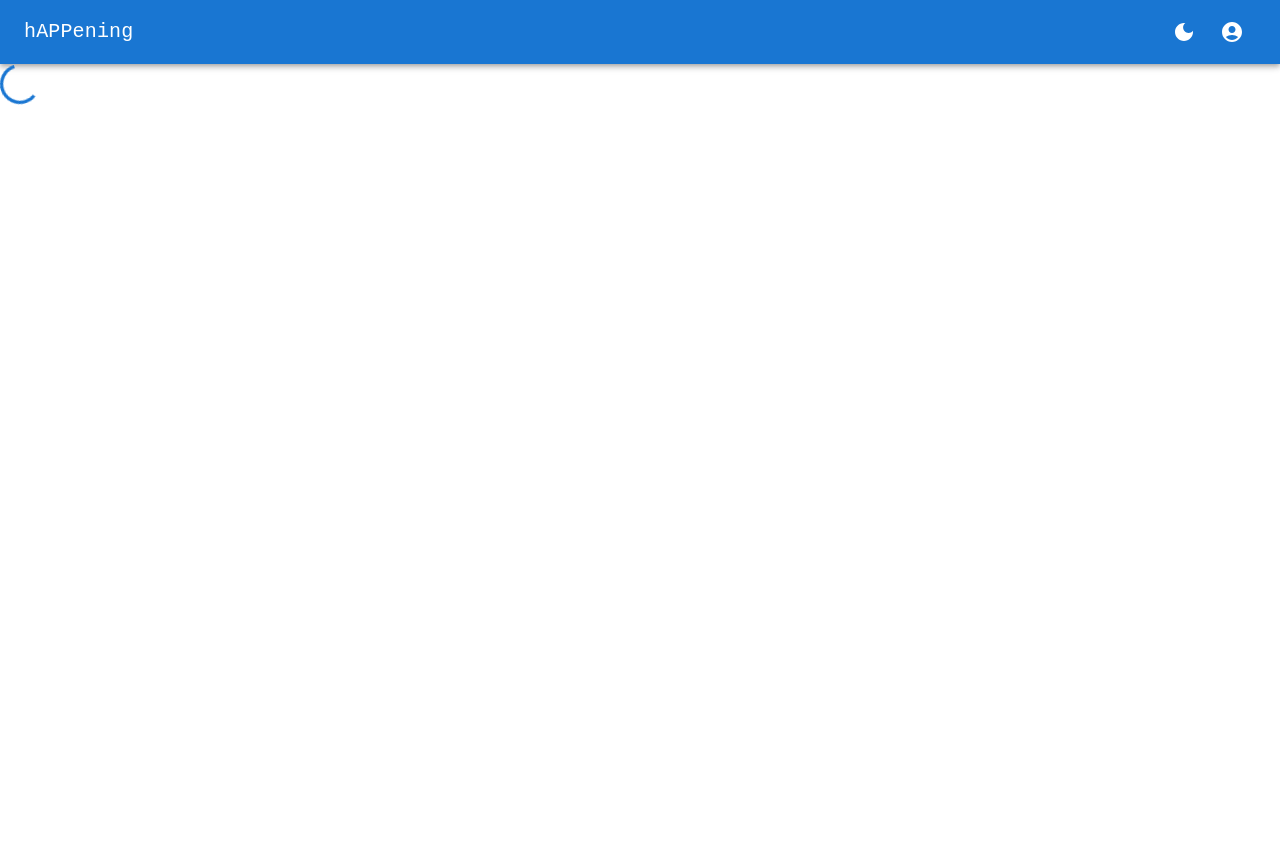
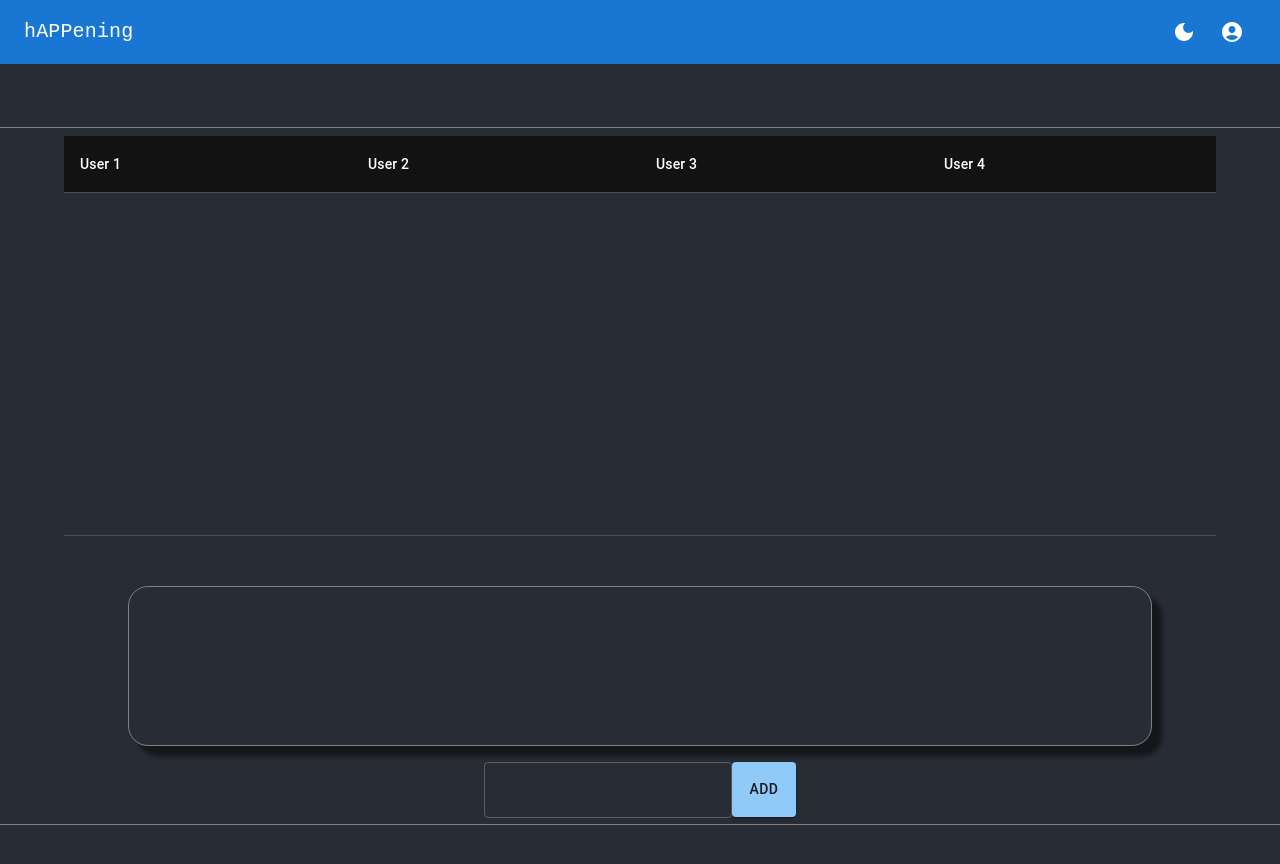
Before and after one commit to EricBlommel/bwv-projekttage-2022, a React (Create React App) app in the folder frontend/: page /event in a window 1280 px wide. Before the commit the page ends 800 px from the top, so only its background shows below. Built offline with nearby package versions, Linux system fonts and the light colour scheme.

Commit message:
change App.tsx to EventPage.tsx

```diff
--- a/frontend/src/App.tsx
+++ b/frontend/src/App.tsx
@@ -12,6 +12,7 @@ import {RootState} from "./_shared/helpers/store";
 import {connect, ConnectedProps} from "react-redux";
 import {AddCircle} from "@mui/icons-material";
 import AddEventButton from "./_shared/components/AddEventButton";
+import EventPage from "./_shared/components/EventPage";
 
 const mapState = (state: RootState) => ({
   themeStoreDarkMode: state.themeStore.darkMode
@@ -58,7 +59,7 @@ function App(props: Props) {
 
             </Box>
           } path="/"/>
-          <Route path="/event/" element={<CircularProgress/>} />
+          <Route path="/event/" element={<EventPage/>} />
         </Routes>
 
       </BrowserRouter>
--- /dev/null
+++ b/frontend/src/_shared/components/CSS/EventPage.css
@@ -0,0 +1,62 @@
+.EventPage {
+    text-align: center;
+    background-color: #282c34;
+}
+*{
+    padding: 0;
+    margin: 0;
+}
+
+#header {
+    height: 8vh;
+    width: 100vw;
+    border-bottom: grey 1px solid;
+}
+
+#main {
+    height: 87vh;
+    width: 100vw;
+    padding: 0;
+}
+
+#footer {
+    height: 5vh;
+    width: 100vw;
+    border-top: grey 1px solid;
+}
+
+.addItem {
+    height: 55px;
+    bottom: 1px;
+}
+
+#userAndItems {
+    width: 90vw;
+    border: lightgrey;
+    text-align: center;
+    margin: 1vh auto 10px auto;
+    height: 50vh;
+    max-height: 50vh;
+    align-content: start;
+}
+
+#userOfItem {
+    height: 3vh;
+    border: lightgrey;
+}
+
+#categorizedItems{
+    max-height: 45vh;
+    height: 3vh;
+}
+
+#uncategorizedItemList{
+    height: 20vh;
+    width: 80vw;
+    border: 1px solid grey;
+    box-shadow: 10px 10px 5px rgba(0,0,0,0.5);
+    border-radius: 20px;
+    margin: auto auto 5vh auto;
+    text-align: left;
+    padding: 20px;
+}
--- a/frontend/src/_shared/components/EventPage.tsx
+++ b/frontend/src/_shared/components/EventPage.tsx
@@ -1,5 +1,15 @@
-import {Button, Chip, createTheme, Table, TableBody, TableCell, TableRow, TextField, ThemeProvider} from "@mui/material";
-import React, {useState} from "react";
+import React, {useState} from 'react';
+import './CSS/EventPage.css';
+import {
+  Button, Chip,
+  createTheme, Grid, Stack,
+  Table,
+  TableBody,
+  TableCell, TableContainer, TableHead,
+  TableRow,
+  TextField,
+  ThemeProvider
+} from "@mui/material";
 
 const darkTheme = createTheme({
   palette: {
@@ -7,69 +17,104 @@ const darkTheme = createTheme({
   }
 })
 
-const lightTheme = createTheme({
-  palette: {
-    mode: "light"
-  }
-})
-
-const theme = {
-  spacing: 8,
+interface item {
+  item: string;
+  user: string;
 }
 
-function App() {
+function EventPage() {
 
-  const [items, setItems] = useState<string[]>([]);
+  const [uncategorizedItems, setUncategorizedItems] = useState<string[]>([]);
   const [text, setText] = useState<string>("");
+  const [categorizedItems, setCategorizedItems] = useState<item[]>([]);
+  const [users] = useState(['User 1', 'User 2', 'User 3', 'User 4']);
+  const testUser = 'User 3'
+
+  function handleDeleteUncategorized(indexToDelete: number) {
+    setUncategorizedItems(uncategorizedItems => uncategorizedItems.filter((value, index: number) => index !== indexToDelete));
+  }
+
+  function handleDeleteCategorized(indexToDelete: number) {
+    setCategorizedItems(uncategorizedItems => uncategorizedItems.filter((value, index: number) => index !== indexToDelete));
+  }
 
   function handleAdd(item: string) {
-    const newList = items.concat(item);
+    const newList = uncategorizedItems.concat(item);
 
-    setItems(newList);
+    setUncategorizedItems(newList);
     setText("");
   }
 
-  function handleDelete(item: string) {
-    const newList = items.concat(item);
-
-    setItems(newList);
+  function addItemsToUser(item: string, index: number) {
+    const newList = categorizedItems.concat({item: item, user: testUser});
+    setCategorizedItems(newList);
+    handleDeleteUncategorized(index);
+    console.log(newList);
   }
 
   return (
       <ThemeProvider theme={darkTheme}>
-      <body className="App">
+        <div className="App">
           <div id="header"></div>
           <div id="main">
-        <Table id={"userAndItems"}>
+            <TableContainer style={{maxHeight: 450}}>
+              <Table id={"userAndItems"} stickyHeader={true}>
+                <TableHead>
+                  <TableRow>
+                    {users.map((user) =>
+                        <TableCell>{user}</TableCell>
+                    )}
+                  </TableRow>
+                </TableHead>
                 <TableBody>
-            <TableRow>
-              <TableCell>Item</TableCell>
-              <TableCell>User</TableCell>
-              <TableCell></TableCell>
-              <TableCell></TableCell>
+                  <TableRow id={'contentRow'}>
+                    {users.map((user) =>
+                        <TableCell>
+                          {
+                            categorizedItems.map((categorizedItem, index) =>
+                                    user === categorizedItem.user && (
+                                        <Stack direction={"column"}>
+                                          <Chip
+                                              key={index}
+                                              label={categorizedItem.item}
+                                              onDelete={() => handleDeleteCategorized(index)}
+                                              sx={{mt: 1}}
+                                              style={{maxWidth: 'max-content'}}
+                                          />
+                                        </Stack>
+                                    )
+                            )
+                          }
+                        </TableCell>
+                    )}
                   </TableRow>
-            {/*{items.map((row) =>*/}
-            <TableRow>
-              <TableCell>{/*row.item*/}</TableCell>
-              <TableCell>{/*row.user*/}</TableCell>
-            </TableRow>
-            {/*)}*/}
-
                 </TableBody>
               </Table>
+            </TableContainer>
+            <Stack alignItems={"flex-end"} justifyContent={"center"} sx={{height: '30vh'}}>
               <div id={"uncategorizedItemList"}>
-          {items.map((item) =>
-            <Chip label={item} onDelete={handleDelete} sx={{mr: 1, mb: 1}}></Chip>
+                {
+                  uncategorizedItems.map((uncategorizedItem, index) =>
+                      <Chip
+                          key={index}
+                          label={uncategorizedItem}
+                          onDelete={() => handleDeleteUncategorized(index)}
+                          sx={{mr: 1, mb: 1}}
+                          onClick={() => addItemsToUser(uncategorizedItem, index)}
+                      />
                   )}
               </div>
-        <TextField value={text} variant={"outlined"} className={"addItem"} id={"itemName"} onChange={event => setText(event.target.value)} ></TextField>
+            </Stack>
+            <Stack alignItems={"flex-end"} justifyContent={"center"} direction={"row"} sx={{height: '4vh'}}>
+              <TextField value={text} variant={"outlined"} className={"addItem"} id={"itemName"}
+                         onChange={event => setText(event.target.value)}></TextField>
               <Button className={"addItem"} variant={"contained"} onClick={() => handleAdd(text)}>add</Button>
-        {/*<Button className={"addItem"} variant={"contained"} onClick={() => handleAdd({item: "dings", user: "ebl"})}>add</Button>*/}
+            </Stack>
           </div>
           <div id="footer"></div>
-      </body>
+        </div>
       </ThemeProvider>
   );
 }
 
-export default App;
+export default EventPage;
```
Lines whose indentation alone changed are shown as unchanged.
